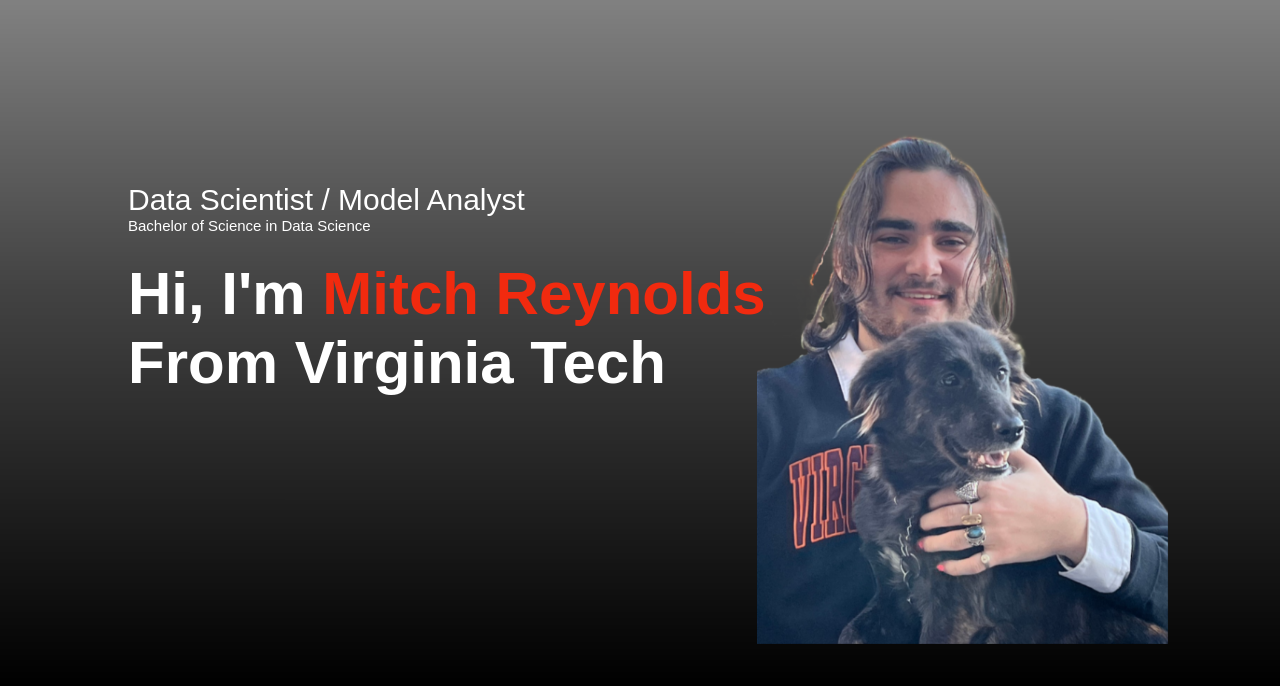
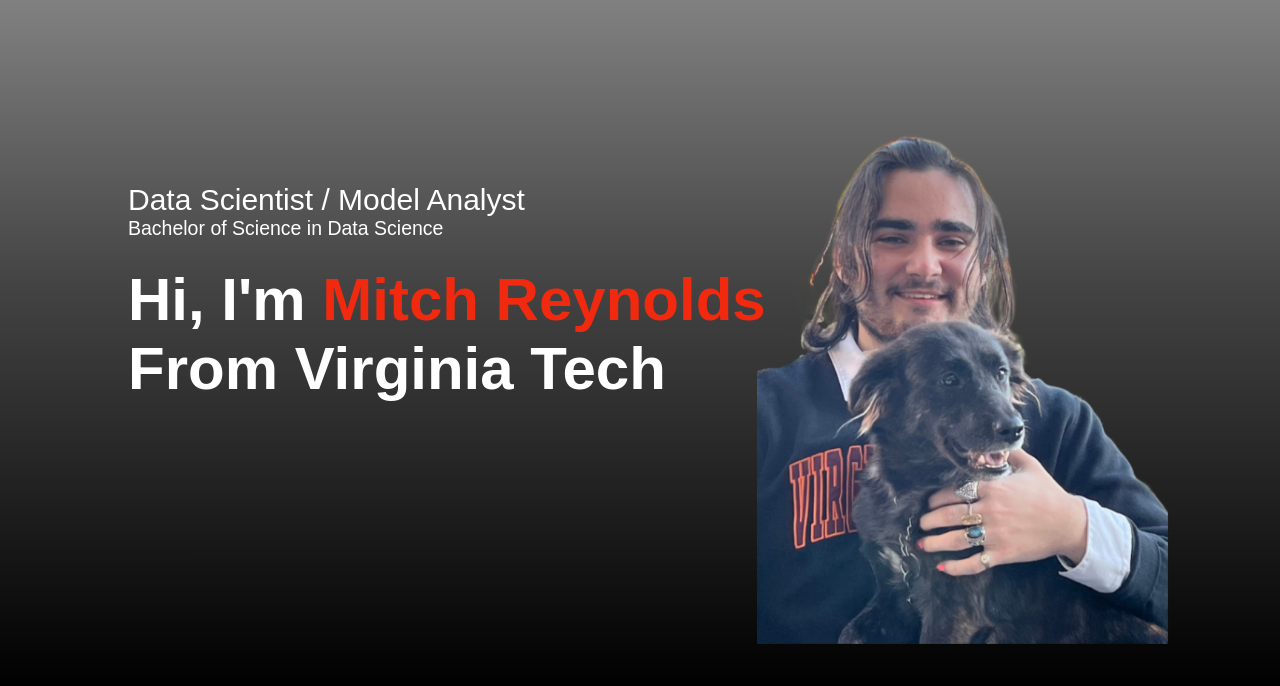
Before and after one commit to SpruceChipper/Github-Portfolio, a plain HTML site: page index.html in a window 1280 px wide. Shown: the part 114-800 px from the top of the page. Drawn offline with Linux system fonts and the light colour scheme.

Commit message:
Updating font size

```diff
--- a/style.css
+++ b/style.css
@@ -19,7 +19,7 @@ body{
     background-position: center;
 }
 .sub-line {
-    font-size: 50%;
+    font-size: 65%;
 }
 .container{
     padding: 10px 10%;
```
